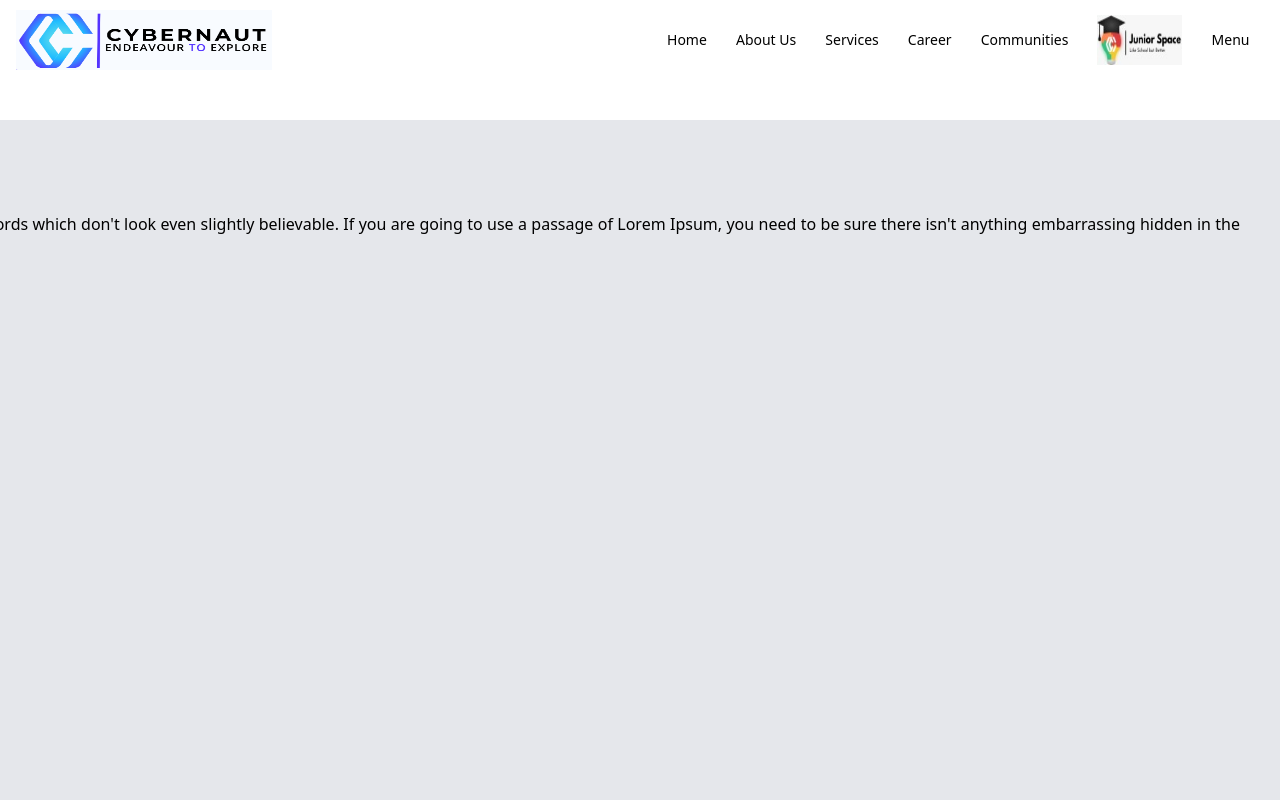
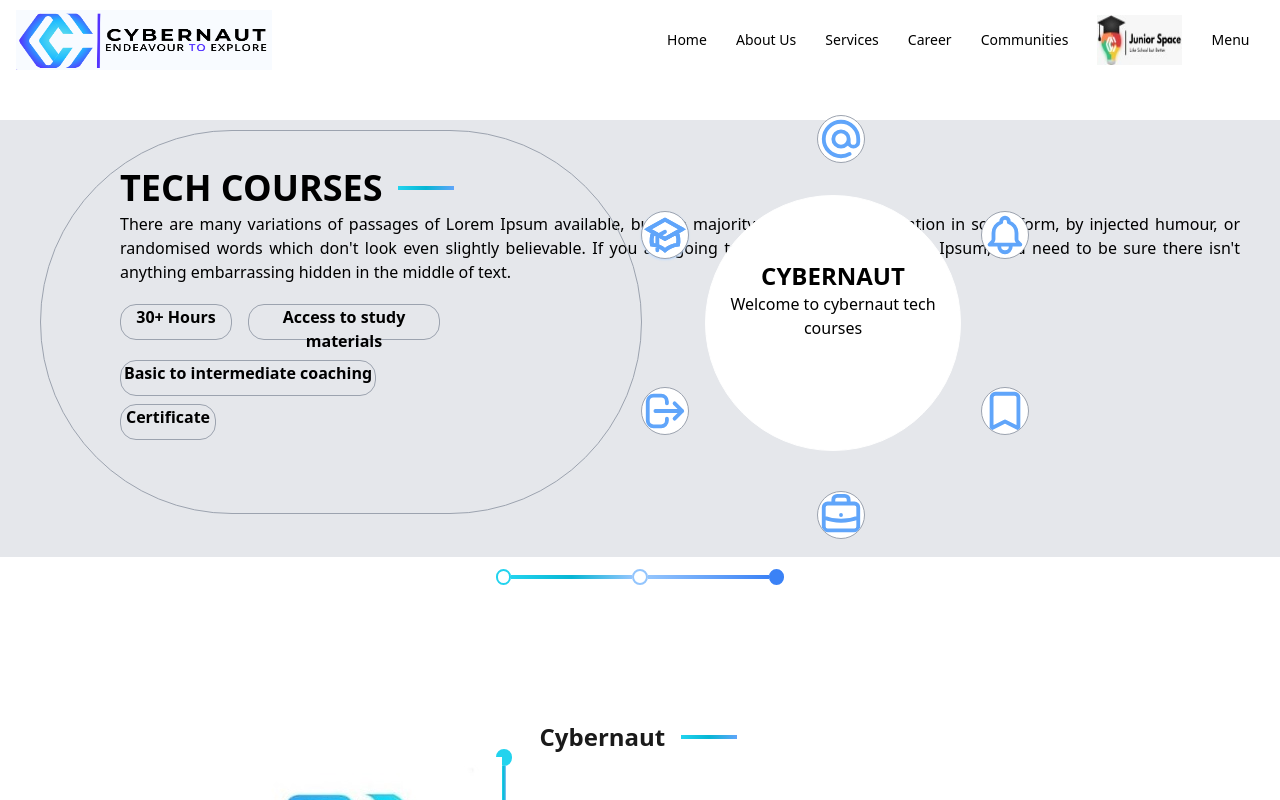
Before and after one commit to Gautham0718/Cybernaut-website, a Next.js app: page / in a window 1280 px wide. Shown: the top 800 px of the page. Built offline with nearby package versions, Linux system fonts and the light colour scheme.

Commit message:
Update NewSlider.tsx

```diff
--- a/components/NewSlider.tsx
+++ b/components/NewSlider.tsx
@@ -93,7 +93,7 @@ const NewSlider: React.FC = () => {
         </div>
         <div className="h-full bg-gray-200  m-10">
         <div className="flex flex-row align-middle items-center ml-20">
-        <div className=" pl-20 w-auto mr-[800px]">
+        <div className=" pl-20 w-full columns-[50%] pr-20">
             <div className="text-justify gap-y-4 mt-12">
           <div className="flex items-center gap-x-4">
             <p className=" text-4xl font-bold">TECH COURSES</p>
@@ -114,8 +114,7 @@ const NewSlider: React.FC = () => {
           </div>
         </div>
             </div>
-            <div className="pl-[600px]">
-            <div className="absolute border-solid border border-gray-400 h-96 w-96 rounded-[500px] origin-top-left mt-20">
+            <div className="absolute border-solid border border-gray-400 pl-[600px] h-96 w-96 rounded-[500px] origin-top-left mt-20">
               <AcademicCapIcon href="#" onClick={figma} className="absolute shadow-blue-200 shadow-sm ease-linear duration-200 hover:bg-blue-400 hover:text-white cursor-pointer py-0 w-12 h-12 border border-solid border-gray-400 rounded-full bg-white text-blue-400 translate-y-20"/>
               <AtSymbolIcon onClick={cpp} className="absolute shadow-blue-200  hover:bg-blue-400 hover:text-white cursor-pointer w-12 h-12 border border-solid border-gray-400 rounded-full bg-white text-blue-400 translate-x-44 -translate-y-4"/>
               <BellIcon onClick={python} className="absolute shadow-blue-200  hover:bg-blue-400 hover:text-white cursor-pointer w-12 h-12 border border-solid border-gray-400 rounded-full bg-white text-blue-400 translate-x-[340px] translate-y-20"/>
@@ -124,7 +123,6 @@ const NewSlider: React.FC = () => {
               <LogoutIcon onClick={html} className="absolute shadow-blue-200  hover:bg-blue-400 hover:text-white cursor-pointer w-12 h-12 border border-solid border-gray-400 rounded-full bg-white text-blue-400 translate-y-64"/>
             <div className=" absolute m-16 origin-center ease-linear duration-200 justify-center align-middle items-center border border-solid border-white bg-white w-64 h-64 rounded-full">
               <p className=" justify-center ease-linear duration-200 pt-[25%] align-middle items-center text-2x1">{TechData[ind]}</p>
-            </div>
             </div>
             </div>
             </div>
```
